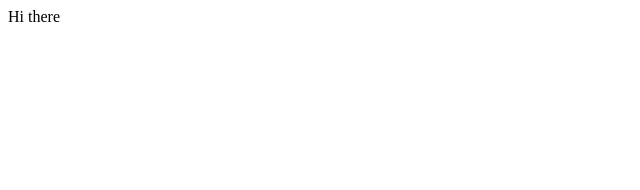
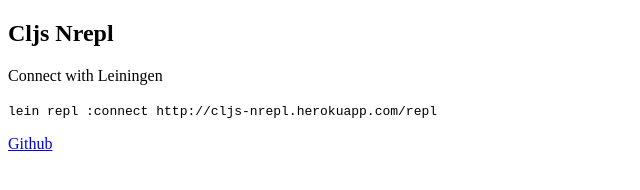
Before and after one commit to whamtet/cljs-nrepl, a website: page static/index.html in a window 1280 px wide. Shown: the whole page, without its empty margins (0-640 px from the left). Drawn offline with Linux system fonts and the light colour scheme.

Commit message:
added README

```diff
--- a/static/index.html
+++ b/static/index.html
@@ -2,6 +2,15 @@
 <html>
     <head></head>
     <body>
-        Hi there
+        <h2>
+          Cljs Nrepl
+        </h2>
+      <p>
+        Connect with Leiningen
+      </p>
+        <code>lein repl :connect http://cljs-nrepl.herokuapp.com/repl</code>
+      <p>
+        <a href="https://github.com/whamtet/cljs-nrepl">Github</a>
+      </p>
     </body>
 </html>
```
Also changed, not shown: README.md (added).
